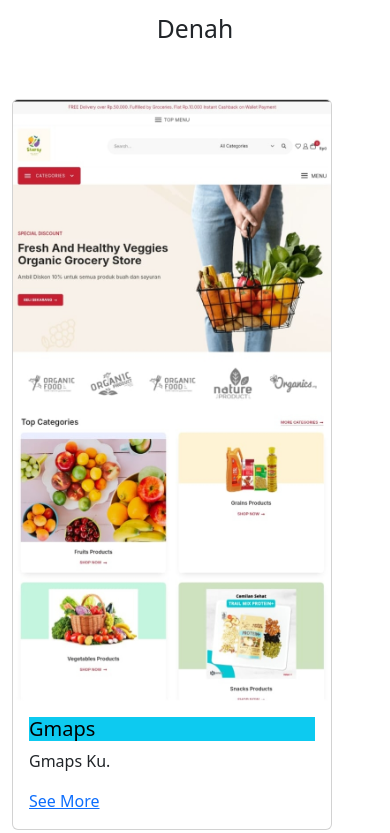
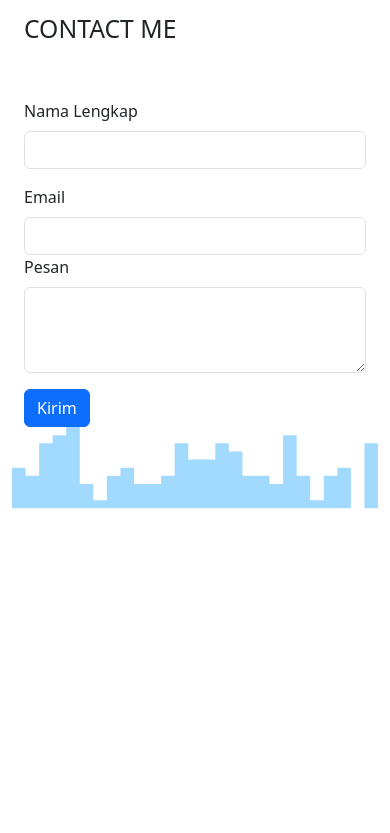
Before and after one commit to Agnia528/Agni_tri_pratiwi_221011400880_Portofolio, a plain HTML site: page index.html in a window 390 px wide. Shown: the part 6108-6941 px from the top of the page. After the commit the page ends 6617 px from the top, so only its background shows below. Drawn offline with nearby package versions, Linux system fonts and the light colour scheme.

Commit message:
Update index.html

```diff
--- a/index.html
+++ b/index.html
@@ -34,6 +34,17 @@
                 <a class="nav-link active" aria-current="page" href="#contact">Contact</a>
               </li>
               <a class="nav-link active" aria-current="page" href="#denah">Denah</a>
+          <div class="col-md-4 mb-3">
+    <div class="card" style="width: 20rem">
+
+        <h5 class="card-title text-bg-info text-sm-center">Gmaps</h5>
+        <p class="card-text text-sm-center">Gmaps Ku.</p>
+        <div class="text-sm-center">
+        <a href="https://agnia528.github.io/gmapss/">See More</a>
+      </div>
+      </div>
+    </div>
+          </div>
             </li>
 
 
@@ -254,36 +265,6 @@
   </div>
 
 
-
-
-  <br/>
-<br/>
-<br/>
-<section id="project">
-  <div class="container">
-    <div class="row text-center">
-    <div class="col">
-      <h2 class="display-9">Denah</h2>
-    </div>
-  </div>
-</div>
-<br/>
-<br/>
-
-
-  <div class="col-md-4 mb-3">
-    <div class="card" style="width: 20rem">
-      <img src="img/8.jpg" class="card-img-top" alt="project6"/>
-      <div class="card-body">
-        <h5 class="card-title text-bg-info text-sm-center">Gmaps</h5>
-        <p class="card-text text-sm-center">Gmaps Ku.</p>
-        <div class="text-sm-center">
-        <a href="https://agnia528.github.io/gmapss/">See More</a>
-      </div>
-      </div>
-    </div>
-  </div>
-
       <br/>
       <br/>
 <!--ini Contact-->
@@ -291,7 +272,7 @@
 <br/>
 <section id="contact">
   <div class="container">
-    <div class="row text-center">
+    <div class="row text-cente">
     <div class="col">
       <h2 class="display-9">CONTACT ME</h2>
     </div>
```
